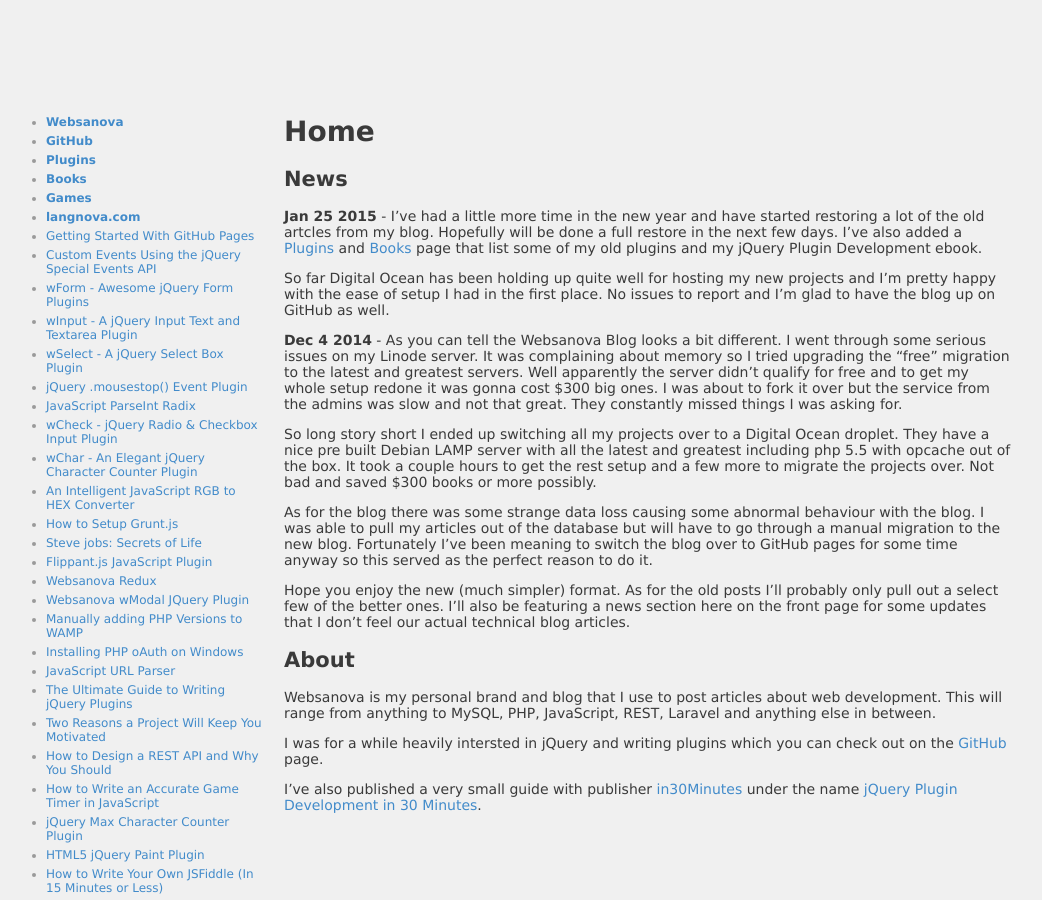
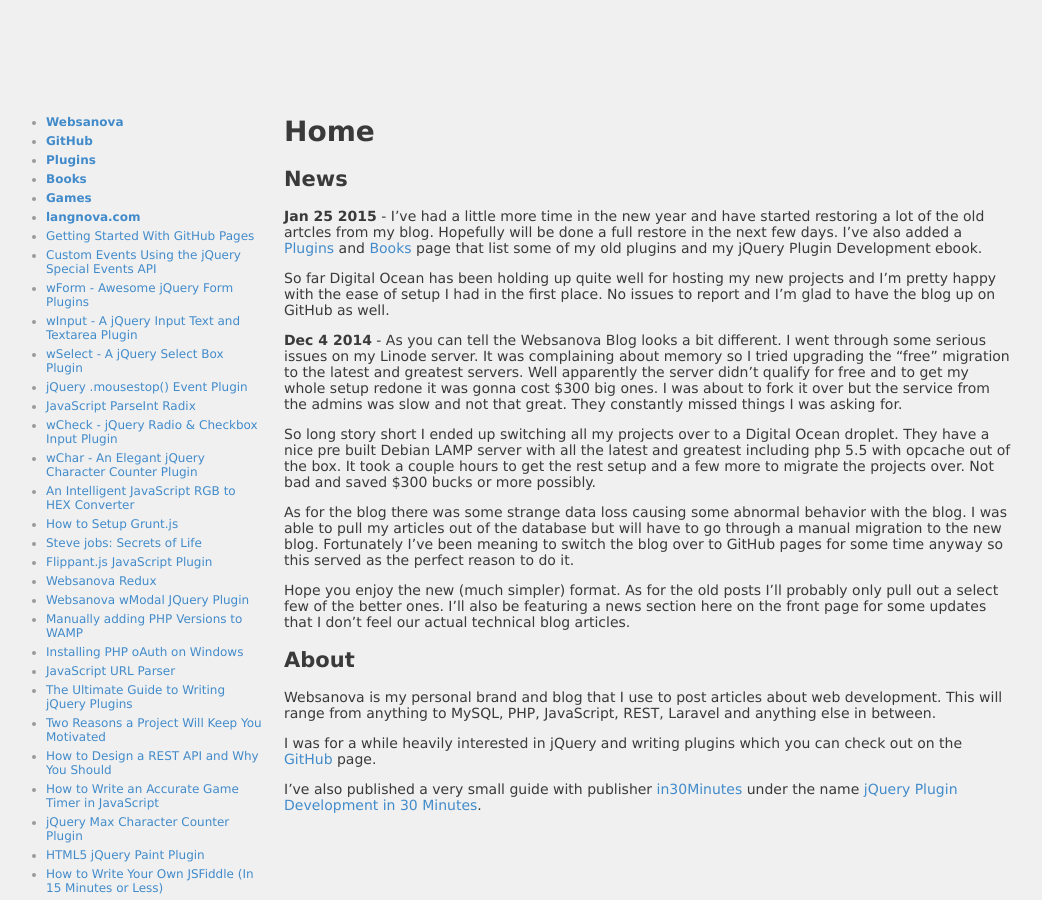
Before and after one commit to websanova/websanova.github.io, a Jekyll site: the page built from index.md, in a window 1280 px wide and 900 px high. Shown: the whole window, without its empty margins (116-1158 px from the left). Built offline with Jekyll 4.4.1, drawn with Linux system fonts in a browser that asks for light colours; comment, search, counter and statistics services are not loaded.

Commit message:
Fix typos.

```diff
--- a/index.md
+++ b/index.md
@@ -14,9 +14,9 @@
 
 __Dec 4 2014__ - As you can tell the Websanova Blog looks a bit different. I went through some serious issues on my Linode server. It was complaining about memory so I tried upgrading the "free" migration to the latest and greatest servers. Well apparently the server didn't qualify for free and to get my whole setup redone it was gonna cost $300 big ones. I was about to fork it over but the service from the admins was slow and not that great. They constantly missed things I was asking for.
 
-So long story short I ended up switching all my projects over to a Digital Ocean droplet. They have a nice pre built Debian LAMP server with all the latest and greatest including php 5.5 with opcache out of the box. It took a couple hours to get the rest setup and a few more to migrate the projects over. Not bad and saved $300 books or more possibly.
+So long story short I ended up switching all my projects over to a Digital Ocean droplet. They have a nice pre built Debian LAMP server with all the latest and greatest including php 5.5 with opcache out of the box. It took a couple hours to get the rest setup and a few more to migrate the projects over. Not bad and saved $300 bucks or more possibly.
 
-As for the blog there was some strange data loss causing some abnormal behaviour with the blog. I was able to pull my articles out of the database but will have to go through a manual migration to the new blog. Fortunately I've been meaning to switch the blog over to GitHub pages for some time anyway so this served as the perfect reason to do it.
+As for the blog there was some strange data loss causing some abnormal behavior with the blog. I was able to pull my articles out of the database but will have to go through a manual migration to the new blog. Fortunately I've been meaning to switch the blog over to GitHub pages for some time anyway so this served as the perfect reason to do it.
 
 Hope you enjoy the new (much simpler) format. As for the old posts I'll probably only pull out a select few of the better ones. I'll also be featuring a news section here on the front page for some updates that I don't feel our actual technical blog articles.
 
@@ -24,6 +24,6 @@
 
 Websanova is my personal brand and blog that I use to post articles about web development. This will range from anything to MySQL, PHP, JavaScript, REST, Laravel and anything else in between.
 
-I was for a while heavily intersted in jQuery and writing plugins which you can check out on the [GitHub](https://github.com) page.
+I was for a while heavily interested in jQuery and writing plugins which you can check out on the [GitHub](https://github.com) page.
 
 I've also published a very small guide with publisher [in30Minutes](http://in30minutes.com) under the name [jQuery Plugin Development in 30 Minutes](http://jquery.in30minutes.com).
```
